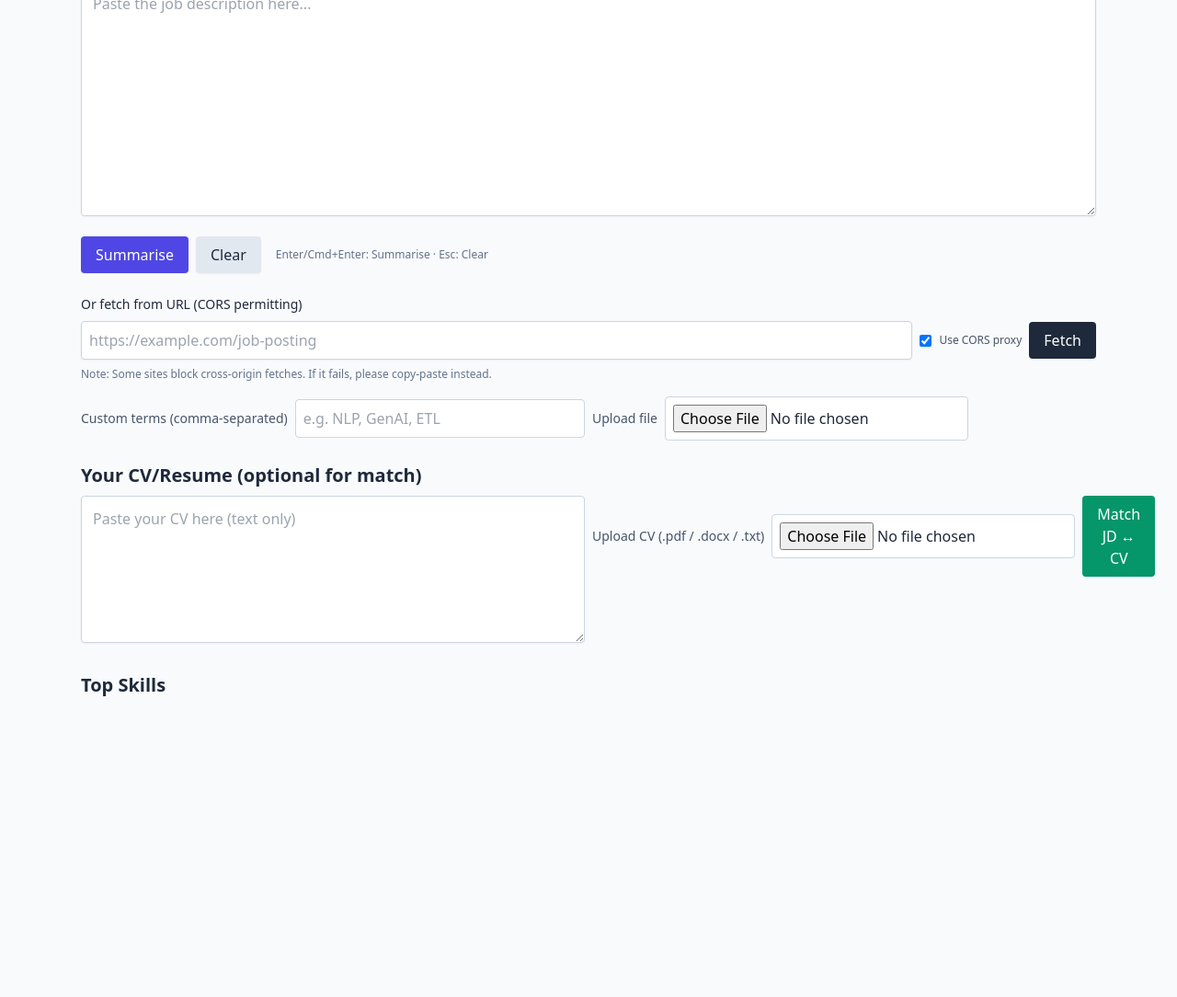
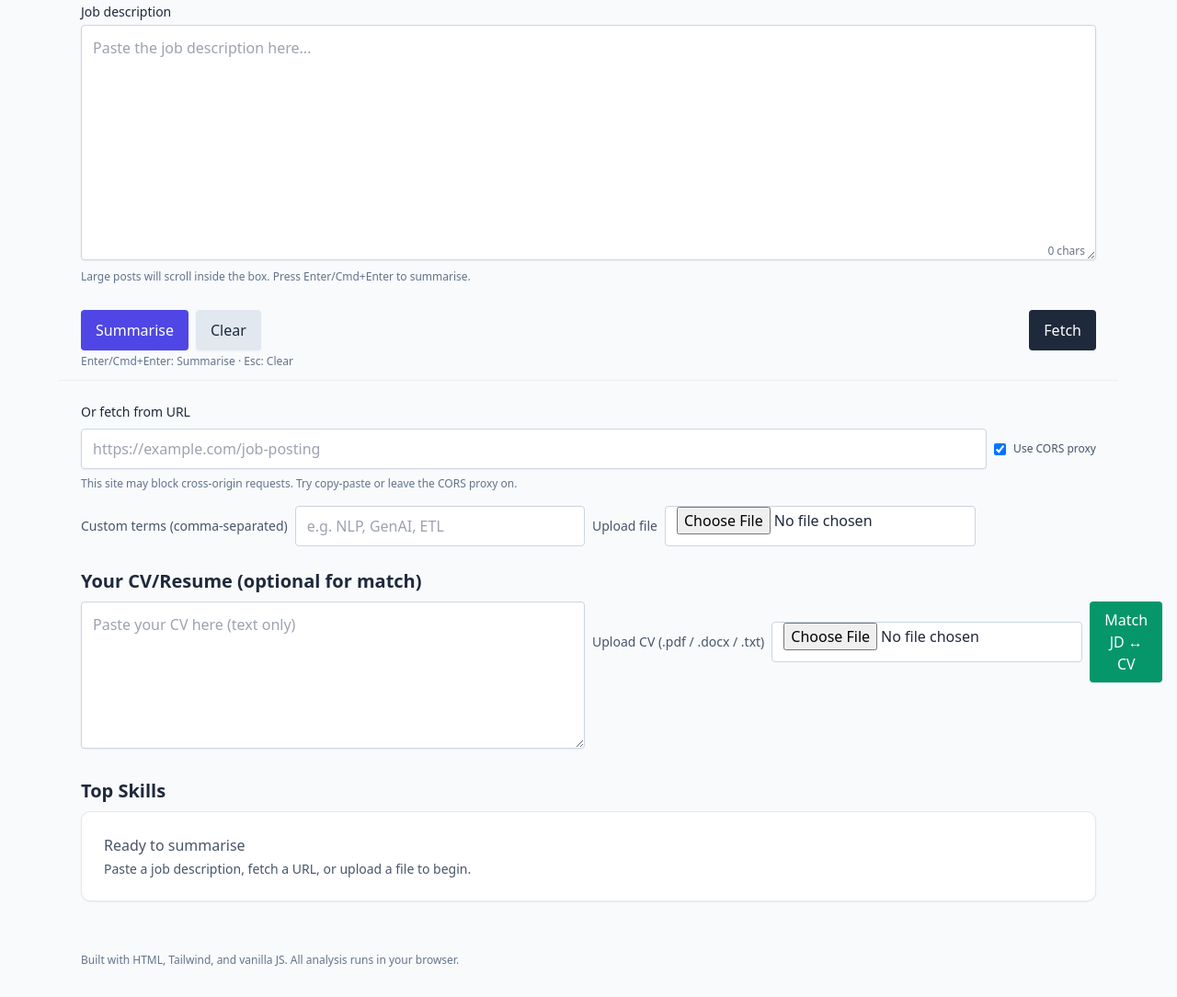
Before and after one commit to abdalbast/Jd_Summeriser, a plain HTML site: page index.html in a window 1280 px wide. Shown: the part 125-1209 px from the top of the page at 92% size. Before the commit the page ends 916 px from the top, so only its background shows below. Drawn offline with nearby package versions, Linux system fonts and the light colour scheme.

Commit message:
feat(ui): sticky action bar, labels+char count, empty/loading states, focus rings

```diff
--- a/index.html
+++ b/index.html
@@ -18,72 +18,95 @@
   <script src="https://cdnjs.cloudflare.com/ajax/libs/pdf.js/2.16.105/pdf.min.js"></script>
   <!-- Mammoth.js for client-side .docx to text -->
   <script src="https://unpkg.com/mammoth/mammoth.browser.min.js"></script>
+  <style>
+    :root { --ring: 2px; --radius: 10px; --elev: 0 1px 2px rgba(0,0,0,.06); --dur: 160ms; }
+    @media (prefers-reduced-motion: reduce) { * { animation-duration: 1ms !important; transition-duration: 1ms !important; } }
+    .card { border-radius: var(--radius); box-shadow: var(--elev); }
+    .focus-ring:focus { outline: none; box-shadow: 0 0 0 var(--ring) rgba(99,102,241,.5); }
+  </style>
 </head>
 <body class="bg-slate-50 text-slate-800 dark:bg-slate-900 dark:text-slate-100">
-  <div class="max-w-6xl mx-auto p-6">
-    <header class="mb-6 flex items-center justify-between">
+  <header class="max-w-6xl mx-auto p-6">
+    <div class="flex items-center justify-between">
       <div>
         <h1 class="text-2xl md:text-3xl font-bold tracking-tight">Job Description → Top Skills</h1>
-        <p class="text-sm text-slate-600 dark:text-slate-300">Paste a JD or provide a link and summarise the top emphasised skills.</p>
+        <p class="text-sm text-slate-600 dark:text-slate-300">Paste a JD or provide a link. Optionally upload a CV to see JD ↔ CV match.</p>
       </div>
       <button id="themeToggle" class="px-3 py-1.5 rounded border border-slate-300 dark:border-slate-600 text-sm hover:bg-slate-100 dark:hover:bg-slate-800 shadow-sm" aria-label="Toggle dark mode">🌙</button>
-    </header>
+    </div>
+  </header>
+  <main class="max-w-6xl mx-auto p-6" role="main">
 
-    <textarea id="jdText" class="w-full h-64 p-3 rounded border border-slate-300 dark:border-slate-700 bg-white dark:bg-slate-800 shadow-sm focus:outline-none focus:ring-2 focus:ring-indigo-500" placeholder="Paste the job description here..."></textarea>
+    <label for="jdText" class="block text-sm font-medium mb-1">Job description</label>
+    <div class="relative">
+      <textarea id="jdText" class="w-full h-64 max-h-[60vh] p-3 rounded border border-slate-300 dark:border-slate-700 bg-white dark:bg-slate-800 shadow-sm focus-ring overflow-auto" placeholder="Paste the job description here..." aria-describedby="jdHelp"></textarea>
+      <div id="jdChar" class="absolute bottom-2 right-3 text-xs text-slate-500">0 chars</div>
+    </div>
+    <p id="jdHelp" class="mt-1 text-xs text-slate-500">Large posts will scroll inside the box. Press Enter/Cmd+Enter to summarise.</p>
 
-    <div class="mt-4 flex items-center gap-2">
-      <button id="analyseBtn" class="px-4 py-2 rounded bg-indigo-600 text-white hover:bg-indigo-700 shadow-sm">Summarise</button>
-      <button id="clearBtn" class="px-4 py-2 rounded bg-slate-200 hover:bg-slate-300 dark:bg-slate-800 dark:text-slate-100 dark:hover:bg-slate-700 shadow-sm">Clear</button>
-      <span class="text-xs text-slate-500 ml-2">Enter/Cmd+Enter: Summarise · Esc: Clear</span>
+    <div class="sticky top-0 z-10 -mx-6 px-6 py-3 bg-slate-50/80 dark:bg-slate-900/80 backdrop-blur supports-[backdrop-filter]:backdrop-blur border-b border-slate-200/60 dark:border-slate-700/60 mt-4">
+      <div class="flex flex-wrap items-center gap-2">
+        <button id="analyseBtn" class="h-11 px-4 rounded bg-indigo-600 text-white hover:bg-indigo-700 disabled:opacity-60 disabled:cursor-not-allowed shadow-sm">Summarise</button>
+        <button id="clearBtn" class="h-11 px-4 rounded bg-slate-200 hover:bg-slate-300 dark:bg-slate-800 dark:text-slate-100 dark:hover:bg-slate-700 shadow-sm">Clear</button>
+        <div class="ml-auto flex items-center gap-2">
+          <button id="fetchBtn" class="h-11 px-4 rounded bg-slate-800 text-white hover:bg-black inline-flex items-center gap-2 disabled:opacity-60 disabled:cursor-not-allowed">
+            <span>Fetch</span>
+            <svg id="fetchSpinner" class="hidden animate-spin h-4 w-4 text-white" viewBox="0 0 24 24" aria-hidden="true"><circle class="opacity-25" cx="12" cy="12" r="10" stroke="currentColor" stroke-width="4" fill="none"></circle><path class="opacity-75" fill="currentColor" d="M4 12a8 8 0 018-8v4a4 4 0 00-4 4H4z"></path></svg>
+          </button>
+        </div>
+      </div>
+      <p class="mt-1 text-xs text-slate-500">Enter/Cmd+Enter: Summarise · Esc: Clear</p>
     </div>
 
-    <div class="mt-6">
-      <label class="block text-sm font-medium mb-2">Or fetch from URL (CORS permitting)</label>
+    <div class="mt-6" aria-labelledby="fetchLabel">
+      <label id="fetchLabel" class="block text-sm font-medium mb-2">Or fetch from URL</label>
       <div class="flex gap-2 items-center flex-wrap">
-        <input id="jdUrl" type="url" class="flex-1 p-2 rounded border border-slate-300 dark:border-slate-700 bg-white dark:bg-slate-800 shadow-sm focus:outline-none focus:ring-2 focus:ring-indigo-500" placeholder="https://example.com/job-posting" />
-        <label class="flex items-center gap-2 text-xs text-slate-600 dark:text-slate-300">
+        <input id="jdUrl" type="url" class="flex-1 h-11 px-3 rounded border border-slate-300 dark:border-slate-700 bg-white dark:bg-slate-800 shadow-sm focus-ring" placeholder="https://example.com/job-posting" inputmode="url" aria-describedby="fetchHelp" />
+        <label class="flex items-center gap-2 text-xs text-slate-600 dark:text-slate-300" title="Read-only proxy that bypasses many CORS blocks.">
           <input id="useProxy" type="checkbox" class="rounded border-slate-300 dark:border-slate-600" checked /> Use CORS proxy
         </label>
-        <button id="fetchBtn" class="px-4 py-2 rounded bg-slate-800 text-white hover:bg-black inline-flex items-center gap-2">
-          <span>Fetch</span>
-          <svg id="fetchSpinner" class="hidden animate-spin h-4 w-4 text-white" viewBox="0 0 24 24">
-            <circle class="opacity-25" cx="12" cy="12" r="10" stroke="currentColor" stroke-width="4" fill="none"></circle>
-            <path class="opacity-75" fill="currentColor" d="M4 12a8 8 0 018-8v4a4 4 0 00-4 4H4z"></path>
-          </svg>
-        </button>
       </div>
-      <p id="fetchStatus" class="text-xs mt-2"></p>
-      <p class="text-xs text-slate-500 mt-2">Note: Some sites block cross-origin fetches. If it fails, please copy-paste instead.</p>
+      <p id="fetchStatus" class="text-xs mt-2" aria-live="polite"></p>
+      <p id="fetchHelp" class="text-xs text-slate-500 mt-2">This site may block cross-origin requests. Try copy-paste or leave the CORS proxy on.</p>
     </div>
 
-    <div class="mt-4 grid md:grid-cols-2 gap-2 items-center">
+    <div class="mt-4 grid md:grid-cols-2 gap-2 items-center" aria-label="Options">
       <div class="flex items-center gap-2">
         <label for="customTerms" class="text-sm text-slate-600 whitespace-nowrap dark:text-slate-300">Custom terms (comma-separated)</label>
-        <input id="customTerms" type="text" class="flex-1 p-2 rounded border border-slate-300 dark:border-slate-700 bg-white dark:bg-slate-800" placeholder="e.g. NLP, GenAI, ETL" />
+        <input id="customTerms" type="text" class="flex-1 h-11 px-3 rounded border border-slate-300 dark:border-slate-700 bg-white dark:bg-slate-800 focus-ring" placeholder="e.g. NLP, GenAI, ETL" />
       </div>
       <div class="flex items-center gap-2">
         <label for="fileInput" class="text-sm text-slate-600 whitespace-nowrap dark:text-slate-300">Upload file</label>
-        <input id="fileInput" type="file" accept=".txt,.html,.htm" class="p-2 rounded border border-slate-300 dark:border-slate-700 bg-white dark:bg-slate-800" />
+        <input id="fileInput" type="file" accept=".txt,.html,.htm" class="h-11 px-3 rounded border border-slate-300 dark:border-slate-700 bg-white dark:bg-slate-800 focus-ring" />
       </div>
     </div>
 
-    <section class="mt-6">
-      <h2 class="text-xl font-semibold mb-2">Your CV/Resume (optional for match)</h2>
+    <section class="mt-6" aria-labelledby="cvLabel">
+      <h2 id="cvLabel" class="text-xl font-semibold mb-2">Your CV/Resume (optional for match)</h2>
       <div class="grid md:grid-cols-2 gap-2 items-start">
-        <textarea id="cvText" class="w-full h-40 p-3 rounded border border-slate-300 dark:border-slate-700 bg-white dark:bg-slate-800 shadow-sm focus:outline-none focus:ring-2 focus:ring-indigo-500" placeholder="Paste your CV here (text only)"></textarea>
+        <textarea id="cvText" class="w-full h-40 max-h-[40vh] p-3 rounded border border-slate-300 dark:border-slate-700 bg-white dark:bg-slate-800 shadow-sm focus-ring overflow-auto" placeholder="Paste your CV here (text only)"></textarea>
         <div class="flex items-center gap-2">
           <label for="cvFile" class="text-sm text-slate-600 whitespace-nowrap dark:text-slate-300">Upload CV (.pdf / .docx / .txt)</label>
-          <input id="cvFile" type="file" accept=".pdf,.docx,.txt,application/vnd.openxmlformats-officedocument.wordprocessingml.document" class="p-2 rounded border border-slate-300 dark:border-slate-700 bg-white dark:bg-slate-800" />
+          <input id="cvFile" type="file" accept=".pdf,.docx,.txt,application/vnd.openxmlformats-officedocument.wordprocessingml.document" class="h-11 px-3 rounded border border-slate-300 dark:border-slate-700 bg-white dark:bg-slate-800 focus-ring" />
           <button id="cvMatchBtn" class="px-4 py-2 rounded bg-emerald-600 text-white hover:bg-emerald-700 shadow-sm">Match JD ↔ CV</button>
         </div>
       </div>
     </section>
 
-    <section class="mt-8">
-      <h2 class="text-xl font-semibold mb-2">Top Skills</h2>
+    <section class="mt-8" aria-labelledby="resultsLabel">
+      <h2 id="resultsLabel" class="text-xl font-semibold mb-2">Top Skills</h2>
+      <div id="resultsEmpty" class="hidden card p-6 bg-white dark:bg-slate-800 border dark:border-slate-700 text-slate-600 dark:text-slate-300">
+        <p class="font-medium">Ready to summarise</p>
+        <p class="text-sm mt-1">Paste a job description, fetch a URL, or upload a file to begin.</p>
+      </div>
+      <div id="resultsSkeleton" class="hidden grid md:grid-cols-2 gap-4">
+        <div class="card p-4 bg-white dark:bg-slate-800 border dark:border-slate-700 animate-pulse h-28"></div>
+        <div class="card p-4 bg-white dark:bg-slate-800 border dark:border-slate-700 animate-pulse h-28"></div>
+      </div>
       <div id="results" class="grid md:grid-cols-2 gap-4"></div>
     </section>
-  </div>
+  </main>
+  <footer class="max-w-6xl mx-auto px-6 py-8 text-xs text-slate-500">Built with HTML, Tailwind, and vanilla JS. All analysis runs in your browser.</footer>
 
   <script>
     // ARIA live region for generic announcements
@@ -468,6 +491,34 @@
       renderResults(results);
     }
 
+    function showEmpty() {
+      const e = document.getElementById('resultsEmpty');
+      const s = document.getElementById('resultsSkeleton');
+      if (e) e.classList.remove('hidden');
+      if (s) s.classList.add('hidden');
+    }
+
+    function toggleLoading(isLoading) {
+      const e = document.getElementById('resultsEmpty');
+      const s = document.getElementById('resultsSkeleton');
+      if (e) e.classList.add('hidden');
+      if (!s) return;
+      if (isLoading) s.classList.remove('hidden'); else s.classList.add('hidden');
+      const analyse = document.getElementById('analyseBtn');
+      const fetchB = document.getElementById('fetchBtn');
+      if (analyse) analyse.disabled = !!isLoading;
+      if (fetchB) fetchB.disabled = !!isLoading;
+    }
+
+    function updateCharCount() {
+      const v = (el('jdText')?.value || '');
+      const c = document.getElementById('jdChar');
+      if (c) c.textContent = v.length + ' chars';
+    }
+    document.getElementById('jdText').addEventListener('input', updateCharCount);
+    updateCharCount();
+    showEmpty();
+
     el("analyseBtn").addEventListener("click", runAnalysis);
 
     // Keyboard shortcuts: Enter/Cmd+Enter summarise; Esc clear
```
